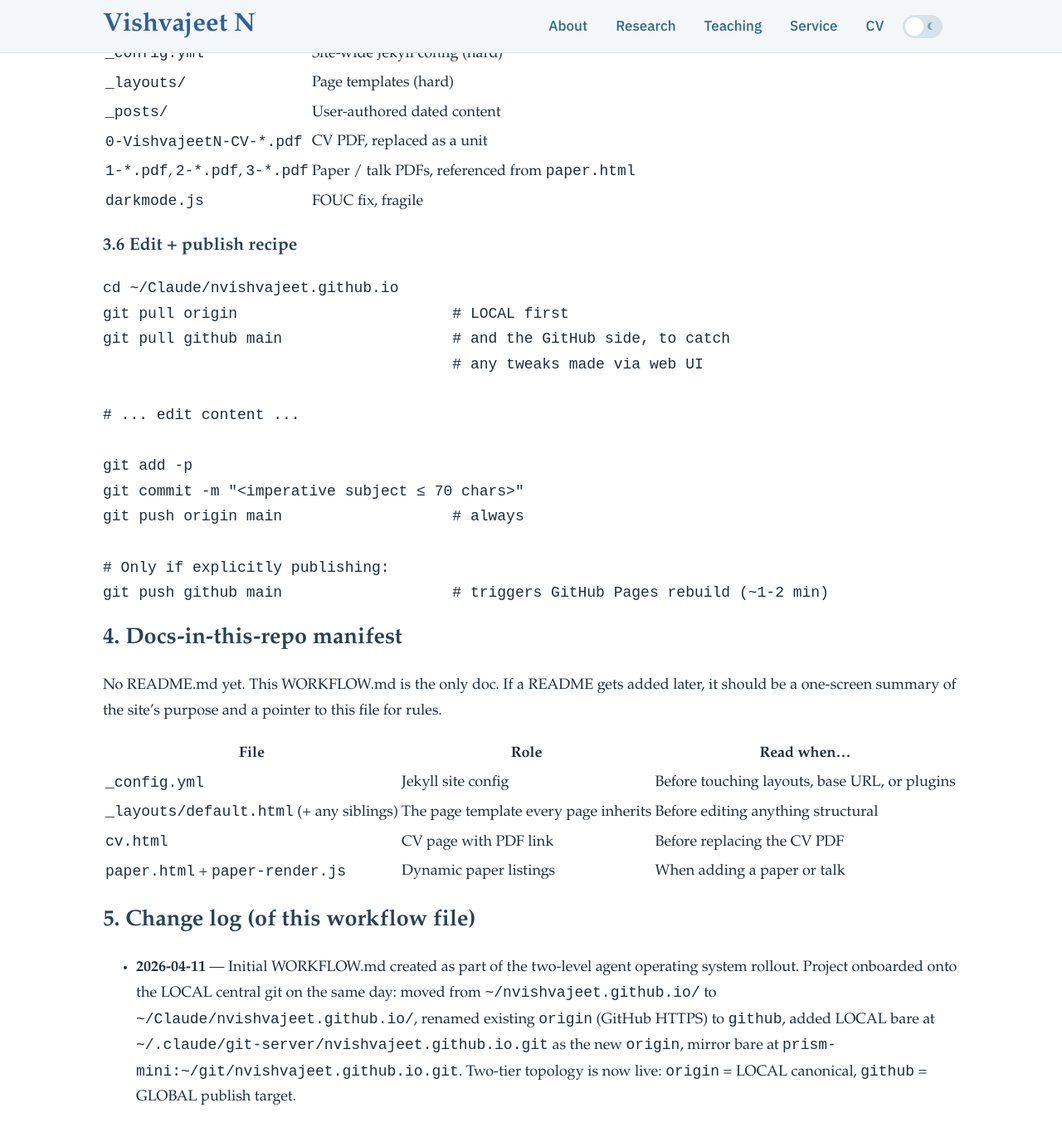
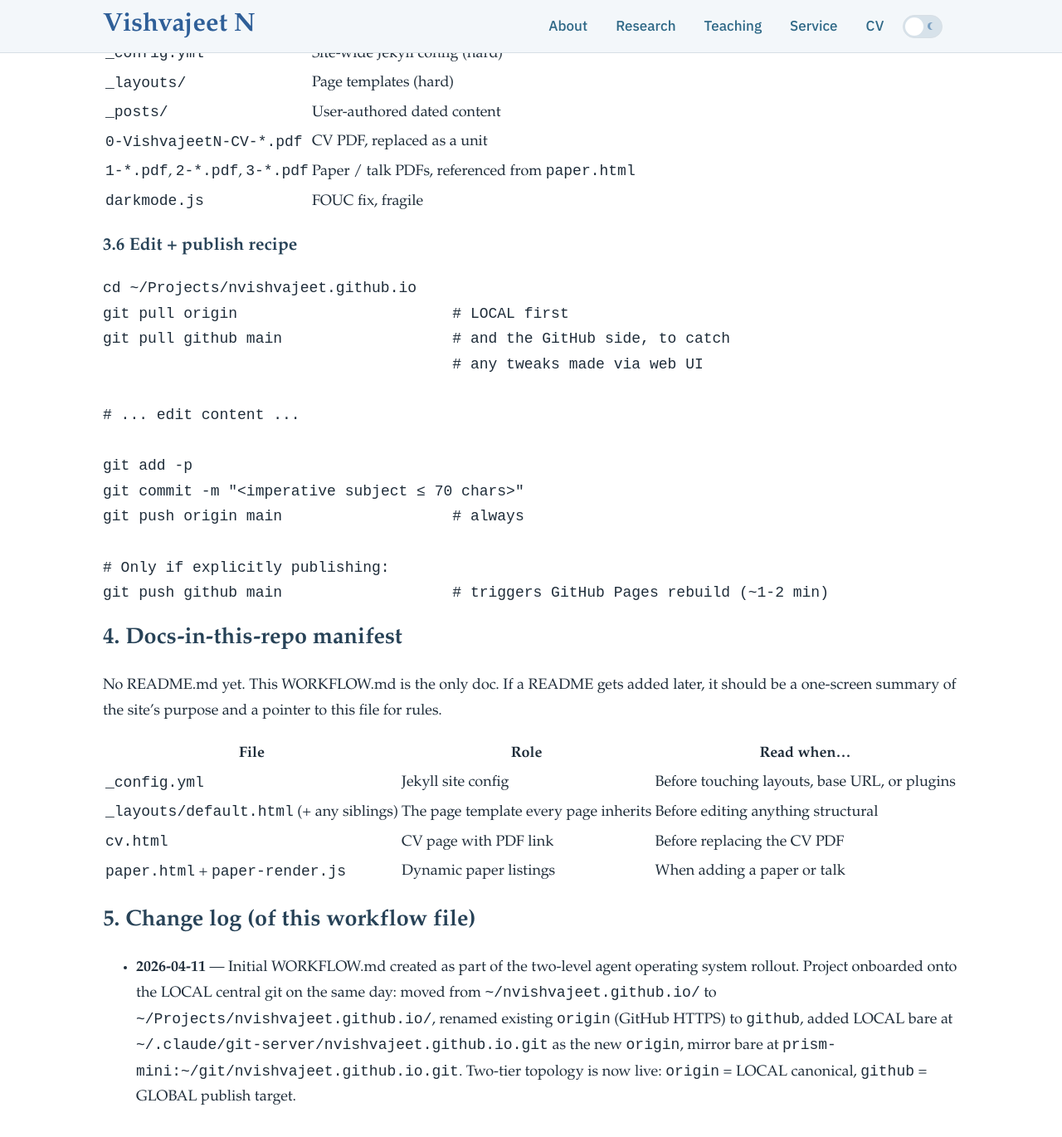
Before and after one commit to nvishvajeet/nvishvajeet.github.io, a Jekyll site: the page built from WORKFLOW.md, in a window 1280 px wide and 1400 px high, scrolled down 3479 px. Shown: the top 1370 px of the window at 83% size. Built offline with Jekyll 4.4.1, drawn with Linux system fonts in a browser that asks for light colours; our own code applies the rules of GitHub Pages for plain Markdown files; some of the changed text lies outside the part shown.

Commit message:
Update paths for class-folder grouping + ~/Projects workspace rename

````diff
--- a/WORKFLOW.md
+++ b/WORKFLOW.md
@@ -40,7 +40,7 @@ HEAD on GitHub.
 
 | Thing | Path |
 |---|---|
-| Working copy | `~/Claude/nvishvajeet.github.io/` *(moved from `~/nvishvajeet.github.io/` on 2026-04-11; into `~/Claude/` 2026-06-04)* |
+| Working copy | `~/Projects/nvishvajeet.github.io/` *(moved from `~/nvishvajeet.github.io/` on 2026-04-11; into `~/Projects/` 2026-06-04)* |
 | Default branch | `main` |
 | `origin` | `https://github.com/nvishvajeet/nvishvajeet.github.io.git` (Public; GitHub Pages serves `main`) |
 | LOCAL bare | **none** *(intentional; carve-out)* |
@@ -157,7 +157,7 @@ on github.com is public.
 ### 3.6  Edit + publish recipe
 
 ```bash
-cd ~/Claude/nvishvajeet.github.io
+cd ~/Projects/nvishvajeet.github.io
 git pull origin                        # LOCAL first
 git pull github main                   # and the GitHub side, to catch
                                        # any tweaks made via web UI
@@ -190,7 +190,7 @@ purpose and a pointer to this file for rules.
 - **2026-04-11** — Initial WORKFLOW.md created as part of the
   two-level agent operating system rollout. Project onboarded onto
   the LOCAL central git on the same day: moved from
-  `~/nvishvajeet.github.io/` to `~/Claude/nvishvajeet.github.io/`,
+  `~/nvishvajeet.github.io/` to `~/Projects/nvishvajeet.github.io/`,
   renamed existing `origin` (GitHub HTTPS) to `github`, added LOCAL
   bare at `~/.claude/git-server/nvishvajeet.github.io.git` as the
   new `origin`, mirror bare at
````
